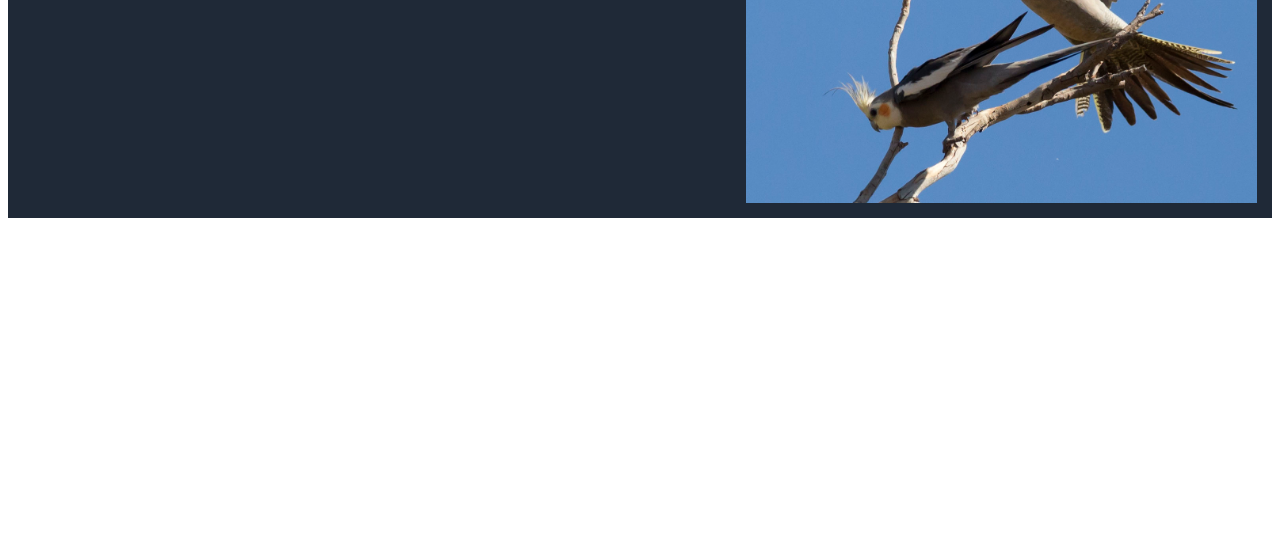
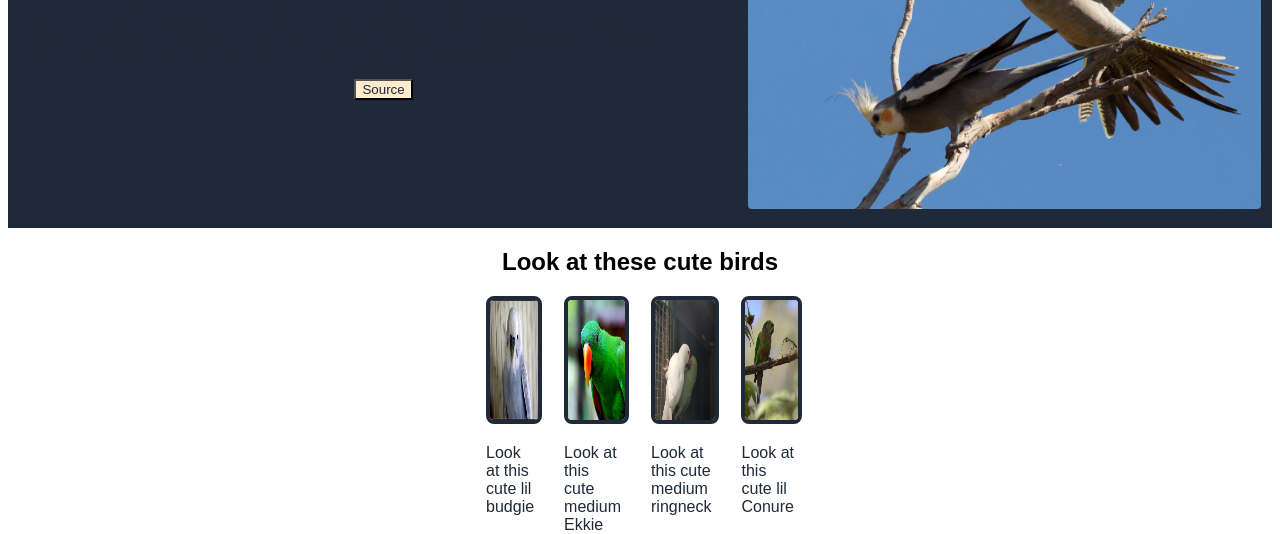
Before and after one commit to thebestusernameistakenugh/Odin-Landing-Page, a plain HTML site: page index.html in a window 1280 px wide. Shown: the part 291-825 px from the top of the page. Before the commit the page ends 800 px from the top, so only its background shows below. Drawn offline with Linux system fonts and the light colour scheme.

Commit message:
Started on second chunk
I started on the second chunk of the landing page, added images & centered them

```diff
--- a/index.html
+++ b/index.html
@@ -36,6 +36,25 @@
       </div>
     </div>
     <div class="chunk-2">
+      <h2>Look at these cute birds</h2>
+  <div class="chunk-2-pics">
+<div class="budgie">
+    <img src="budgie.jpg" alt id="a picture of a budgie">
+  <p>Look at this cute lil budgie</p>
+  </div>
+  <div class="eclectus">
+    <img src="eclectus.jpg" alt id="a picture of an eclectus parrot">
+  <p>Look at this cute medium Ekkie</p>
+  </div>
+  <div class="IRN">
+    <img src="indian-ringneck.jpg"alt id="a picture of an Indian Ringneck">
+    <p>Look at this cute medium ringneck</p>
+  </div>
+  <div class="Conure">
+    <img src="conure.jpg" alt id="a picture of a Conure">
+  <p>Look at this cute lil Conure</p>
+  </div>
+  </div>
 
     </div>
     <div class="chunk-3">
--- a/styles.css
+++ b/styles.css
@@ -29,21 +29,19 @@
     .chunk-1
     {
         display: flex;
-        align-items: stretch;
+        align-items: center;
         padding: 15px;
         background-color: #1F2937;
     }
-
-         img
-         {
-            width: 100%;
-            height: 100%;
-
-          }
         .chunk-1-picture
         {
             order: 2;
             display: flex;
+        }
+        img
+        {
+            width: 100%;
+            height: 100%;
         }
           button
           {
@@ -74,6 +72,36 @@
     .chunk-2
     {
         display: flex;
+        flex-direction: column;
+        align-items: center;
+    }
+    h2
+    {
+        display: flex;
+        font-family: Arial, Helvetica, sans-serif;
+    }
+    .chunk-2-pics
+    {
+        display: flex;
+        width: 15vh;
+        height: 15vh;
+        gap: 30px;
+        justify-content: center;
+    }
+    img
+    {
+        border-radius: 8px;
+        border: 4px #1F2937 solid ;
+    }
+    .text-under-chunk-2
+    {
+        display: flex;
+
+    }
+    p
+    {
+        display: flex;
+        color: #1F2937;
     }
     .chunk-3
     {
```
Also changed, not shown: budgie.jpg (added), conure.jpg (added), eclectus.jpg (added), indian-ringneck.jpg (added).
